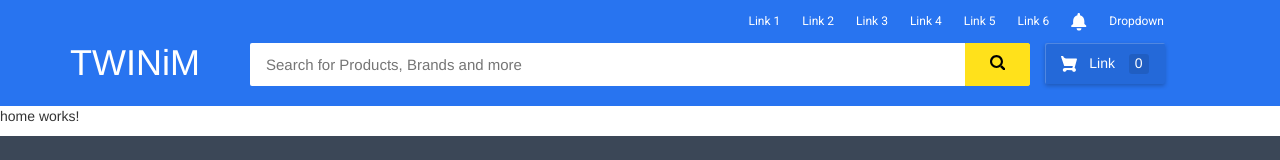
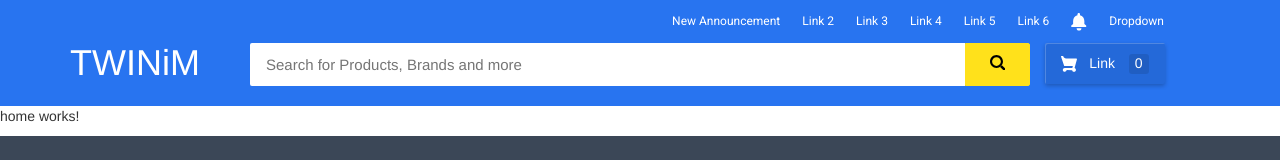
Before and after one commit to badi3a/TwinIm, an Angular app: page /home in a window 1280 px wide. Shown: the top 160 px of the page. Built offline with nearby package versions, Linux system fonts and the light colour scheme.

Commit message:
update nav bar: header

```diff
--- a/src/app/layouts/header/header.component.html
+++ b/src/app/layouts/header/header.component.html
@@ -8,7 +8,7 @@
   <div class="container">
     <div class="row row1">
       <ul class="largenav pull-right">
-        <li class="upper-links"><a class="links" href="http://clashhacks.in/">Link 1</a></li>
+        <li class="upper-links"><a class="links" routerLink="/announcement/new">New Announcement</a></li>
         <li class="upper-links"><a class="links" href="https://campusbox.org/">Link 2</a></li>
         <li class="upper-links"><a class="links" href="http://clashhacks.in/">Link 3</a></li>
         <li class="upper-links"><a class="links" href="http://clashhacks.in/">Link 4</a></li>
```
